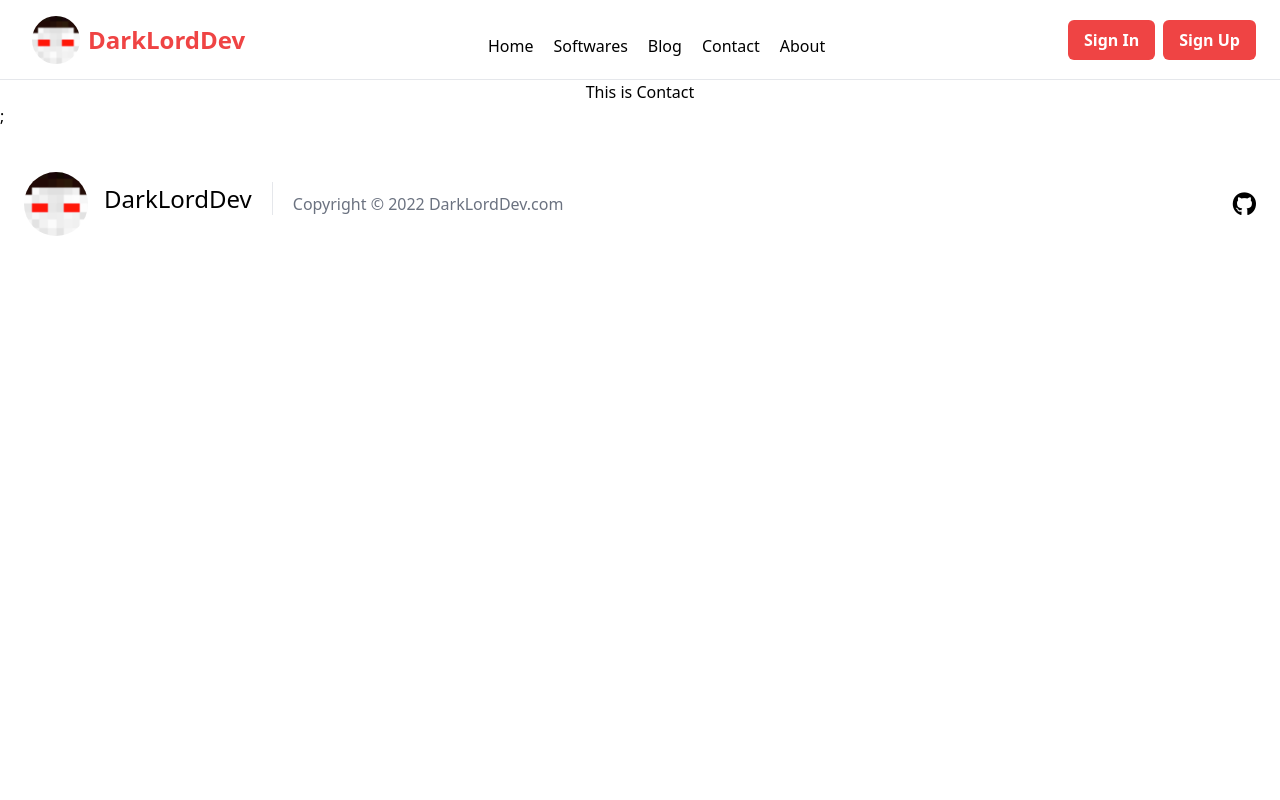
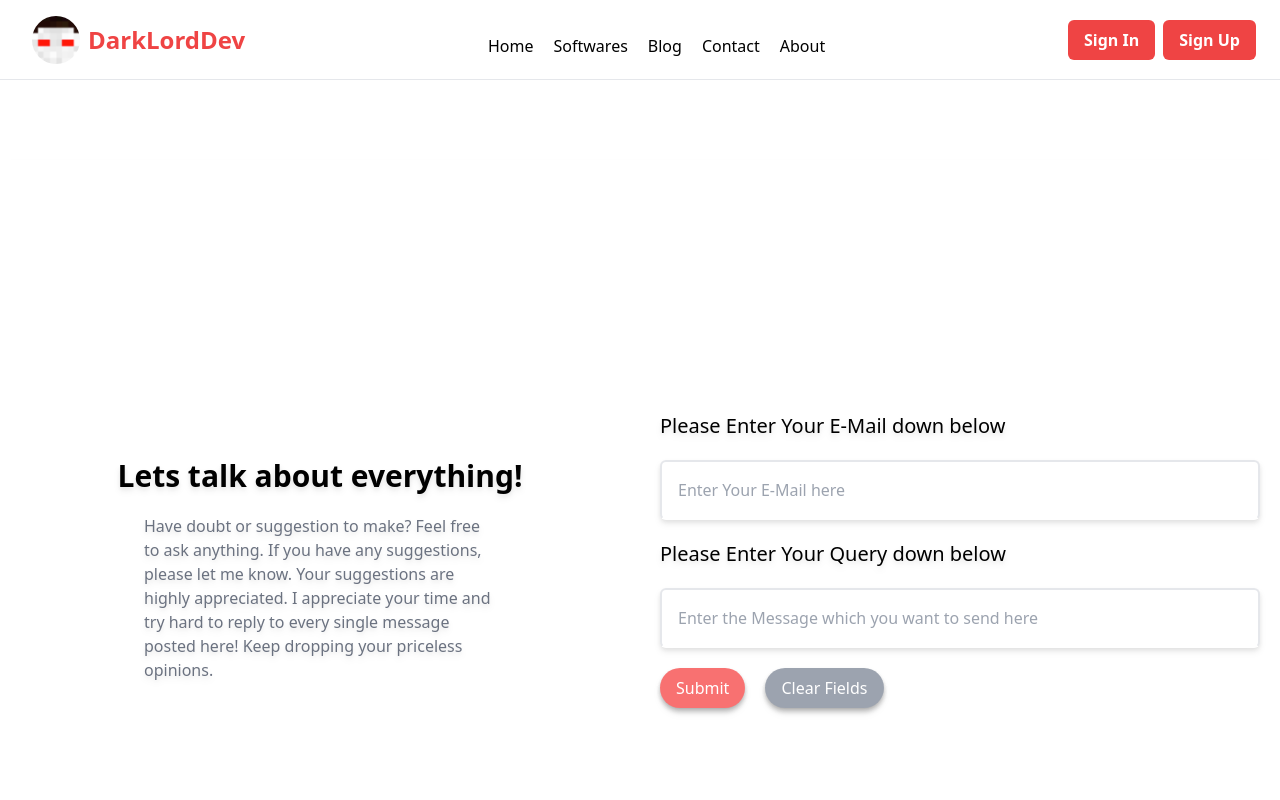
Before and after one commit to DarkLordDev/darklorddev, a Next.js app: page /contact in a window 1280 px wide. Shown: the top 800 px of the page. Built offline with nearby package versions, Linux system fonts and the light colour scheme.

Commit message:
Contact Page Set Up

```diff
--- a/pages/contact.js
+++ b/pages/contact.js
@@ -1,13 +1,75 @@
 import Head from "next/head";
-import React from "react";
+import React, { useState } from "react";
 
 const Contact = () => {
+	const [contactCreds, setContactCreds] = useState({ email: "", desc: "" });
+
+	const handleOnChange = (e) => {
+		setContactCreds({ ...contactCreds, [e.target.name]: e.target.value });
+	};
+
 	return (
 		<>
 			<Head>
 				<title>Contact | DarkLordDev</title>
 			</Head>
-			<div className="container mx-auto text-center">This is Contact</div>;
+			<div className="contact-container container mx-auto my-[5rem] h-[50rem] justify-center flex flex-row shadow-lg">
+				<div className="content-container justify-center flex-col drop-shadow-md items-center w-[50%] flex">
+					<h1 className="contact-title text-3xl my-5 font-bold">
+						Lets talk about everything!
+					</h1>
+					<p className="contact-description text-gray-500 w-[55%]">
+						Have doubt or suggestion to make? Feel free to ask anything. If you
+						have any suggestions, please let me know. Your suggestions are
+						highly appreciated. I appreciate your time and try hard to reply to
+						every single message posted here! Keep dropping your priceless
+						opinions.
+					</p>
+				</div>
+				<form className="input-container justify-center w-[50%] flex flex-col p-5 drop-shadow-md space-y-5">
+					<label htmlFor="email" className="contact-email-title text-xl">
+						Please Enter Your E-Mail down below
+					</label>
+					<input
+						type="email"
+						name="email"
+						id="email"
+						placeholder="Enter Your E-Mail here"
+						className="p-4 rounded-md outline-none border-2 border-b-white transition-all focus:border-b-red-500"
+						onChange={handleOnChange}
+						value={contactCreds.email}
+					/>
+					<label htmlFor="desc" className="contact-desc-title text-xl">
+						Please Enter Your Query down below
+					</label>
+					<input
+						type="text"
+						name="desc"
+						value={contactCreds.desc}
+						onChange={handleOnChange}
+						placeholder="Enter the Message which you want to send here"
+						className="p-4 rounded-md outline-none border-2 border-b-white transition-all focus:border-b-red-500"
+					/>
+					<div className="contact-actions-container space-x-5">
+						<button className="btn btn-danger" type="submit">
+							Submit
+						</button>
+						<button
+							className="btn btn-secondary"
+							onClick={() =>
+								setContactCreds({
+									email: "",
+									desc: "",
+								})
+							}
+							type="button"
+						>
+							Clear Fields
+						</button>
+					</div>
+				</form>
+			</div>
+			;
 		</>
 	);
 };
```
